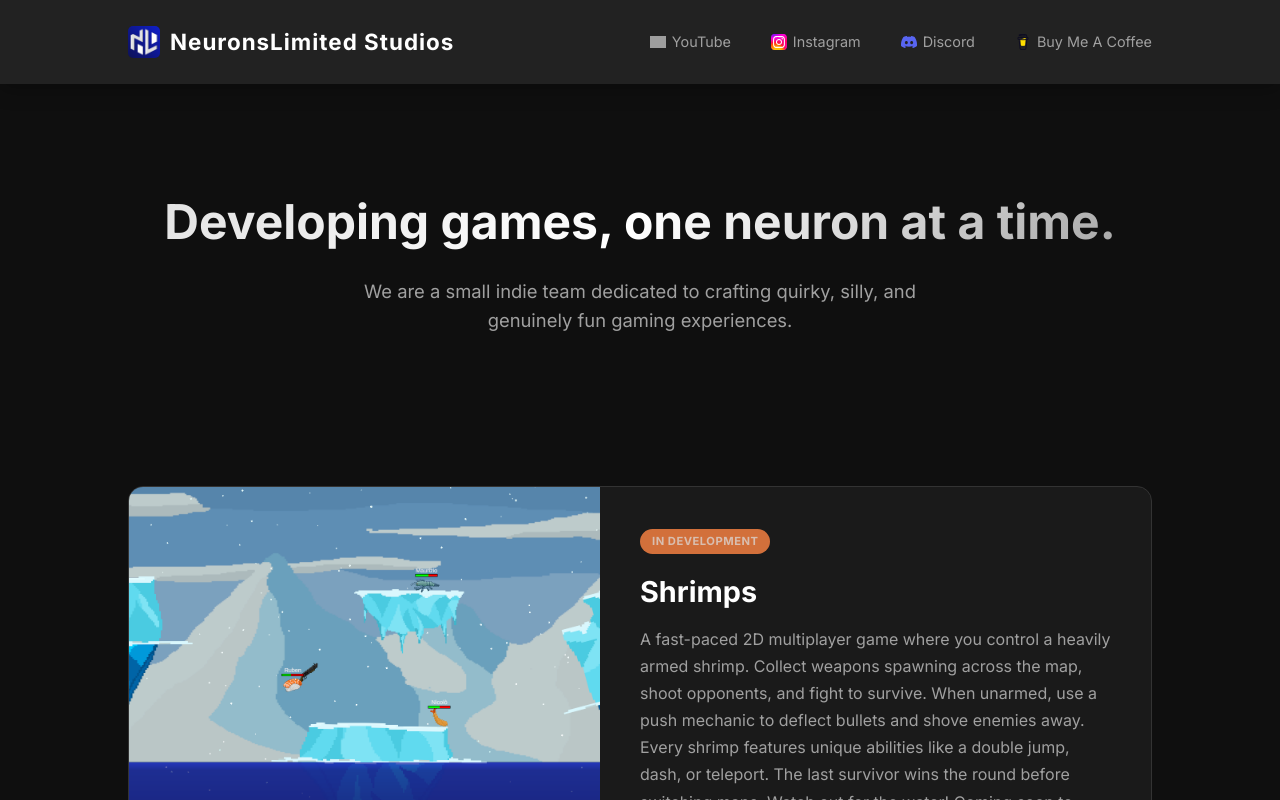
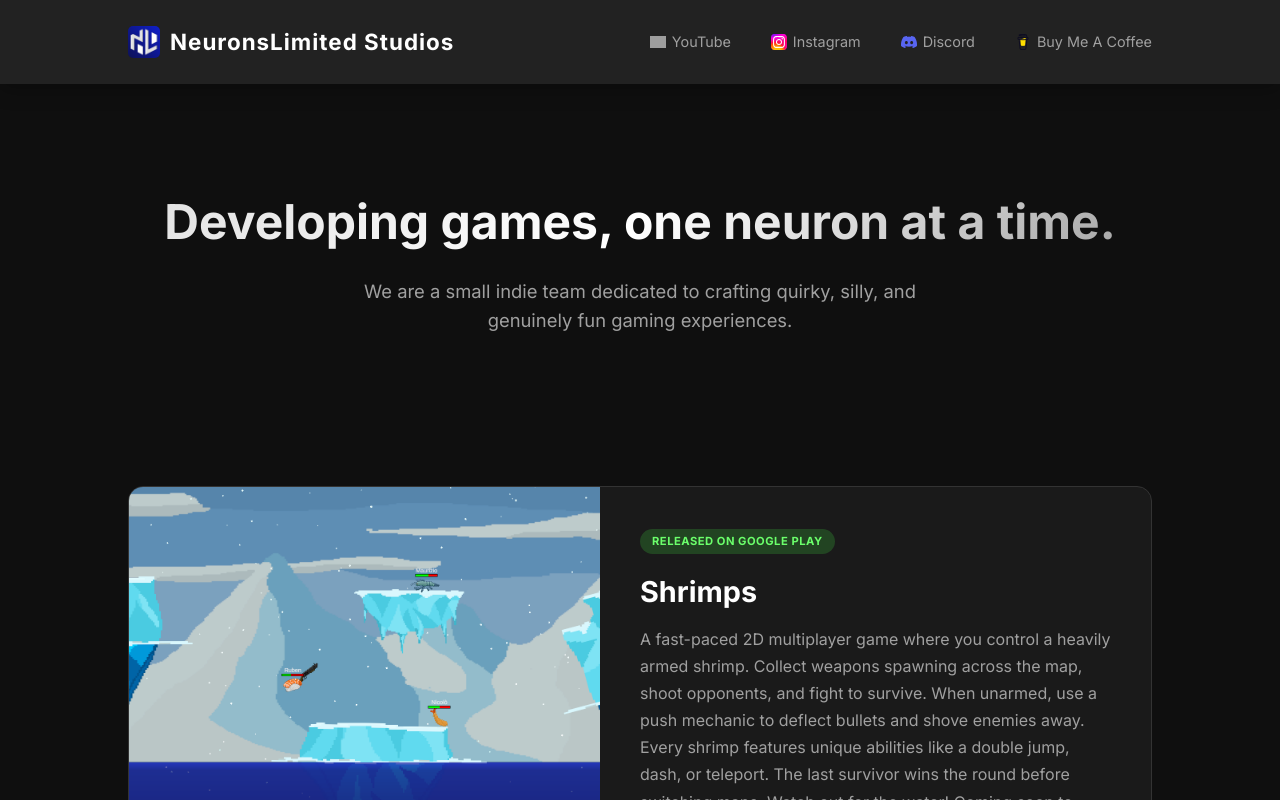
Before and after one commit to rubenBerrino/NeuronsLimited-Studios-Portfolio, a Next.js app: page / in a window 1280 px wide. Shown: the top 800 px of the page. Built offline with nearby package versions, Linux system fonts and the light colour scheme; grey boxes are pictures that could not be loaded.

Commit message:
Realesed on google play status ONLINE

```diff
--- a/app/globals.css
+++ b/app/globals.css
@@ -273,9 +273,8 @@ nav {
 }
 
 .in-development {
-  background: #f58142;
-  color: #fcddcc;
-  animation: pulse-tag 2.5s ease-in-out infinite;
+  background: #224422;
+  color: #6bff6b;
 }
 
 @keyframes pulse-tag {
--- a/app/page.tsx
+++ b/app/page.tsx
@@ -10,7 +10,7 @@ export default function HomePage() {
         <ProjectCard
           title="Shrimps"
           description="A fast-paced 2D multiplayer game where you control a heavily armed shrimp. Collect weapons spawning across the map, shoot opponents, and fight to survive. When unarmed, use a push mechanic to deflect bullets and shove enemies away. Every shrimp features unique abilities like a double jump, dash, or teleport. The last survivor wins the round before switching maps. Watch out for the water! Coming soon to Google Play."
-          statusLabel="In Development"
+          statusLabel="Released on Google Play"
           statusType="in-development"
           features={["Multiplayer", "Action 2D", "Unique Abilities"]}
           image="/assets/shrimps.jpg"
```
